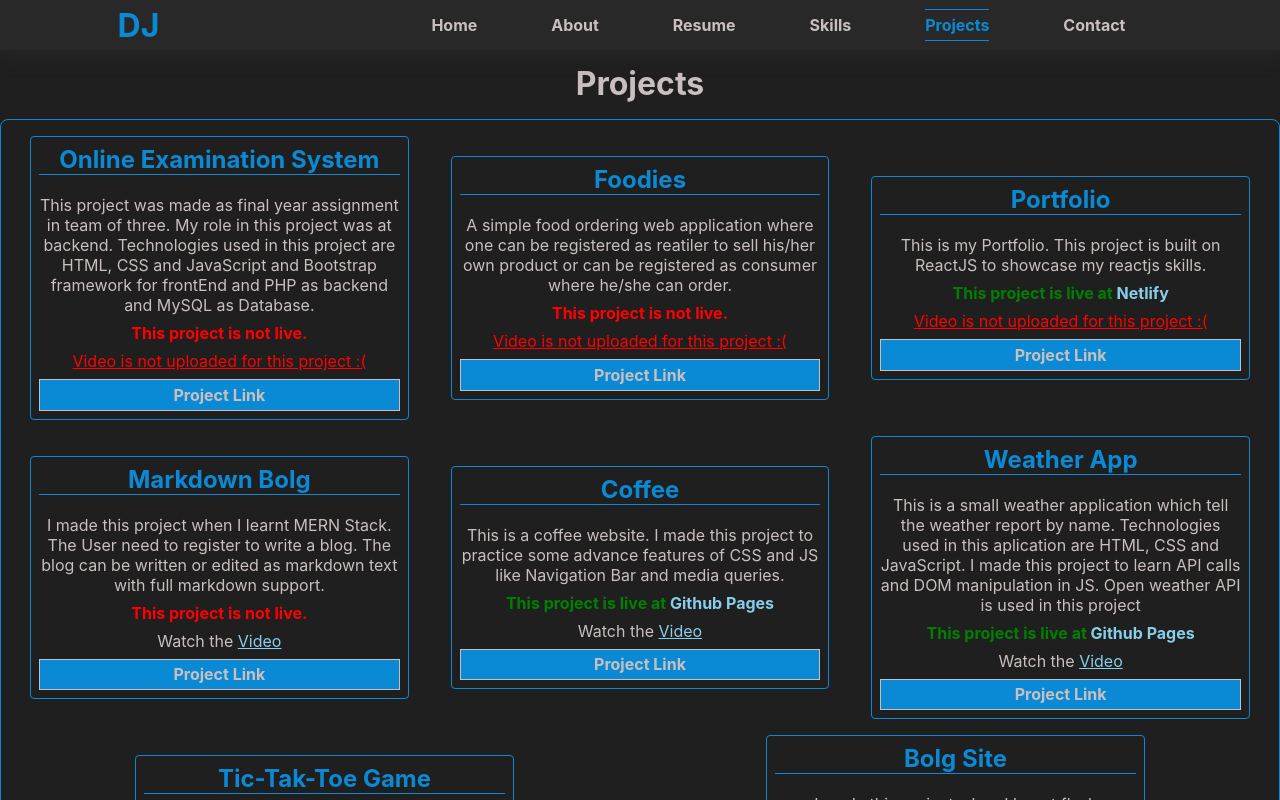
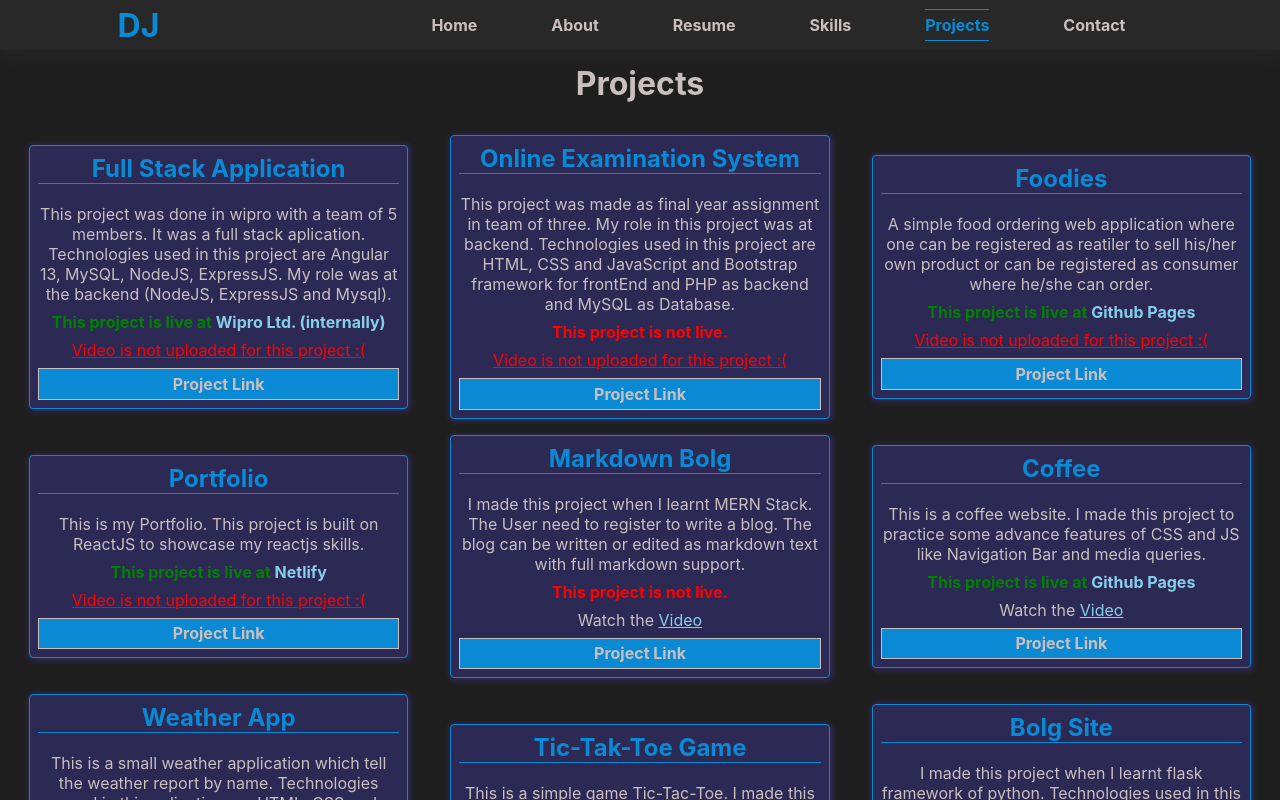
Before and after one commit to djgupta820/myportfolio, a React (Vite) app: page /projects in a window 1280 px wide. Shown: the top 800 px of the page. Built offline with nearby package versions, Linux system fonts and the light colour scheme.

Commit message:
changed project styles

```diff
--- a/src/App.css
+++ b/src/App.css
@@ -3,6 +3,7 @@
   --light: rgb(201, 191, 191);
   --sp-col: rgb(10, 138, 212);
   --dark-1: rgb(32, 31, 31);
+  --dark-2: #2c2955;
 }
 body::-webkit-scrollbar {
   width: 10px;
@@ -308,7 +309,7 @@ body {
   align-items: center;
   justify-content: space-around;
   flex-wrap: wrap;
-  border: 1px solid var(--sp-col);
+  /* border: 1px solid var(--sp-col); */
   border-radius: 8px;
   padding: 0.5em;
 }
@@ -323,11 +324,14 @@ body {
   flex-direction: column;
   gap: 0.5em;
   text-align: center;
+  background-color: var(--dark-2);
+  box-shadow: 1px 1px 5px 2px var(--dark-2);
+  transition: all 1s ease;
 }
 .project:hover {
-  transition: 100ms;
-  box-shadow: 1px 1px 10px 4px var(--sp-col) inset,
-    1px 1px 10px 4px var(--sp-col);
+  /* 1px 1px 10px 4px var(--sp-col) inset, */
+  box-shadow: 1px 1px 10px 4px var(--sp-col);
+  transform: translateY(-10px);
 }
 .project h2 {
   text-align: center;
@@ -474,20 +478,20 @@ textarea {
 .newhome .img img {
   width: 100%;
 }
-.clock{
+.clock {
   width: fit-content;
-  padding: .4em 1em;
+  padding: 0.4em 1em;
   border-radius: 8px;
   position: absolute;
   right: 15px;
   bottom: 10px;
-  background: linear-gradient(to right top, #191714, #2234AE);
+  background: linear-gradient(to right top, #191714, #2234ae);
 }
 /* 003049 264653 03045e 03045e */
-.clock .close{
+.clock .close {
   border: 1px solid white;
   font-size: 1em;
-  padding: .2em .3em;
+  padding: 0.2em 0.3em;
   border-radius: 50%;
   cursor: pointer;
   background-color: white;
@@ -496,19 +500,19 @@ textarea {
   right: -10px;
   top: -10px;
   font-weight: bolder;
-  transition: all .5s ease;
+  transition: all 0.5s ease;
 }
-.clock .close:hover{
+.clock .close:hover {
   background-color: red;
   border-color: red;
   color: white;
 }
-.clock #time{
+.clock #time {
   font-size: 1.5em;
   color: var(--sp-col);
   font-weight: bolder;
 }
-._clock{
+._clock {
   width: fit-content;
   border: 1px solid white;
   border-radius: 50%;
@@ -516,14 +520,14 @@ textarea {
   right: 10px;
   bottom: 10px;
   font-size: 2em;
-  margin: .3em;
+  margin: 0.3em;
   cursor: pointer;
   background-color: var(--dark-1);
-  transition: all .2s ease;
+  transition: all 0.2s ease;
 }
-._clock:hover{
+._clock:hover {
   color: var(--sp-col);
-  padding: .3em;
+  padding: 0.3em;
 }
 @media all and (width < 650px) {
   .mainMenu {
@@ -559,7 +563,7 @@ textarea {
   .nav-social {
     display: flex;
   }
-  .newhome .img{
+  .newhome .img {
     position: static;
   }
 }
@@ -606,8 +610,8 @@ textarea {
     min-width: 100%;
   }
 }
-@media all and (width < 1050px){
-  .newhome .img{
+@media all and (width < 1050px) {
+  .newhome .img {
     position: static;
   }
 }
--- a/src/components/Projects/Project.jsx
+++ b/src/components/Projects/Project.jsx
@@ -6,7 +6,7 @@ const Project = (props) => {
     <div className="project">
       <h2>{props.data.title}</h2>
       <p>{props.data.desc}</p>
-      {props.data.liveLink ? (
+      {props.data.liveAt ? (
         <p style={{ color: "green" }}>
           <b>
             This project is live at{" "}
--- a/src/projects.json
+++ b/src/projects.json
@@ -1,5 +1,14 @@
 {
-    "projects":[
+  "projects": [
+    {
+      "title": "Full Stack Application",
+      "desc": "This project was done in wipro with a team of 5 members. It was a full stack aplication. Technologies used in this project are Angular 13, MySQL, NodeJS, ExpressJS. My role was at the backend (NodeJS, ExpressJS and Mysql).",
+      "liveAt": "Wipro Ltd. (internally)",
+      "liveLink": "",
+      "link": "",
+      "videoLink": "",
+      "tech": ["Angular 13", "CSS", "NodeJS", "ExpressJS", "MySQL", "Bootstrap"]
+    },
     {
       "title": "Online Examination System",
       "desc": "This project was made as final year assignment in team of three. My role in this project was at backend. Technologies used in this project are HTML, CSS and JavaScript and Bootstrap framework for frontEnd and PHP as backend and MySQL as Database.",
@@ -25,7 +34,7 @@
       "liveLink": "https://djgupta.netlify.app/",
       "link": "https://github.com/djgupta820/myportfolio",
       "videoLink": "",
-            "tech": ["Html", "CSS", "Javascript","JSON", "ReactJS"]
+      "tech": ["Html", "CSS", "Javascript", "JSON", "ReactJS"]
     },
     {
       "title": "Markdown Bolg",
@@ -70,7 +79,13 @@
       "liveLink": "",
       "link": "https://github.com/djgupta820/myblogs",
       "videoLink": "",
-            "tech": ["Python - Flask", "Html", "CSS", "JavaScript", "Jinja2 Templating Engine"]
+      "tech": [
+        "Python - Flask",
+        "Html",
+        "CSS",
+        "JavaScript",
+        "Jinja2 Templating Engine"
+      ]
     }
   ]
 }
```
Lines whose indentation alone changed are shown as unchanged.
